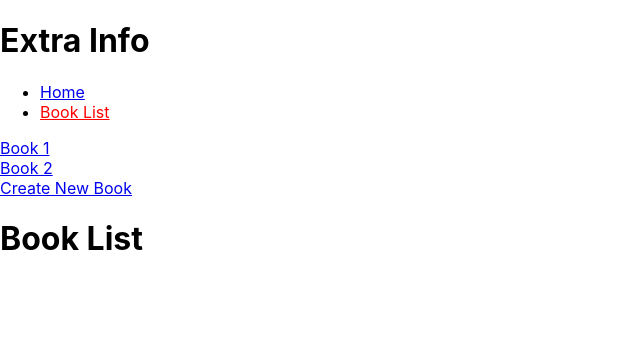
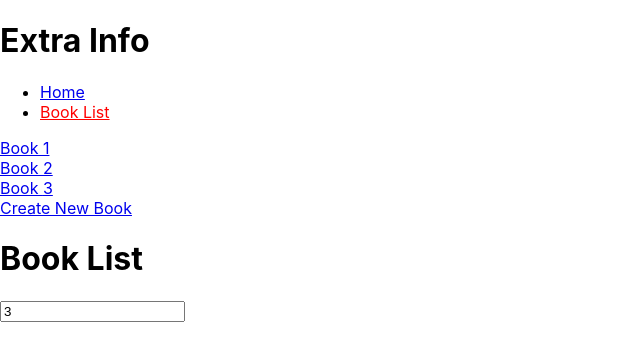
Before and after one commit to kaira428/react-router-project, a React (Create React App) app: page /books in a window 1280 px wide. Shown: the top 360 px of the page, without its empty margins (0-640 px from the left). Built offline with nearby package versions, Linux system fonts and the light colour scheme.

Commit message:
useSearchParams hook

```diff
--- a/src/BookLayout.js
+++ b/src/BookLayout.js
@@ -1,15 +1,26 @@
-import { Link, Outlet, useParams } from "react-router-dom";
+import { Link, Outlet, useParams, useSearchParams } from "react-router-dom";
 
 const BookLayout = () => {
-    const {bookId} = useParams()
+  const { bookId } = useParams();
+  const [searchParams, setSearchParams] = useSearchParams({n: 3})
+
+  const number = searchParams.get("n");
+
   return (
     <>
       <Link to="/books/1">Book 1</Link>
       <br />
       <Link to="/books/2">Book 2</Link>
       <br />
+      <Link to={`/books/${number}`}>Book {number}</Link>
+      <br />
       <Link to="/books/new">Create New Book</Link>
-      <Outlet context={{hello: "World", book: bookId}}/>
+      <Outlet context={{ hello: "World", book: bookId }} />
+      <input
+        type="number"
+        value={number}
+        onChange={(e) => setSearchParams({n: e.target.value})}
+      />
     </>
   );
 };
```
